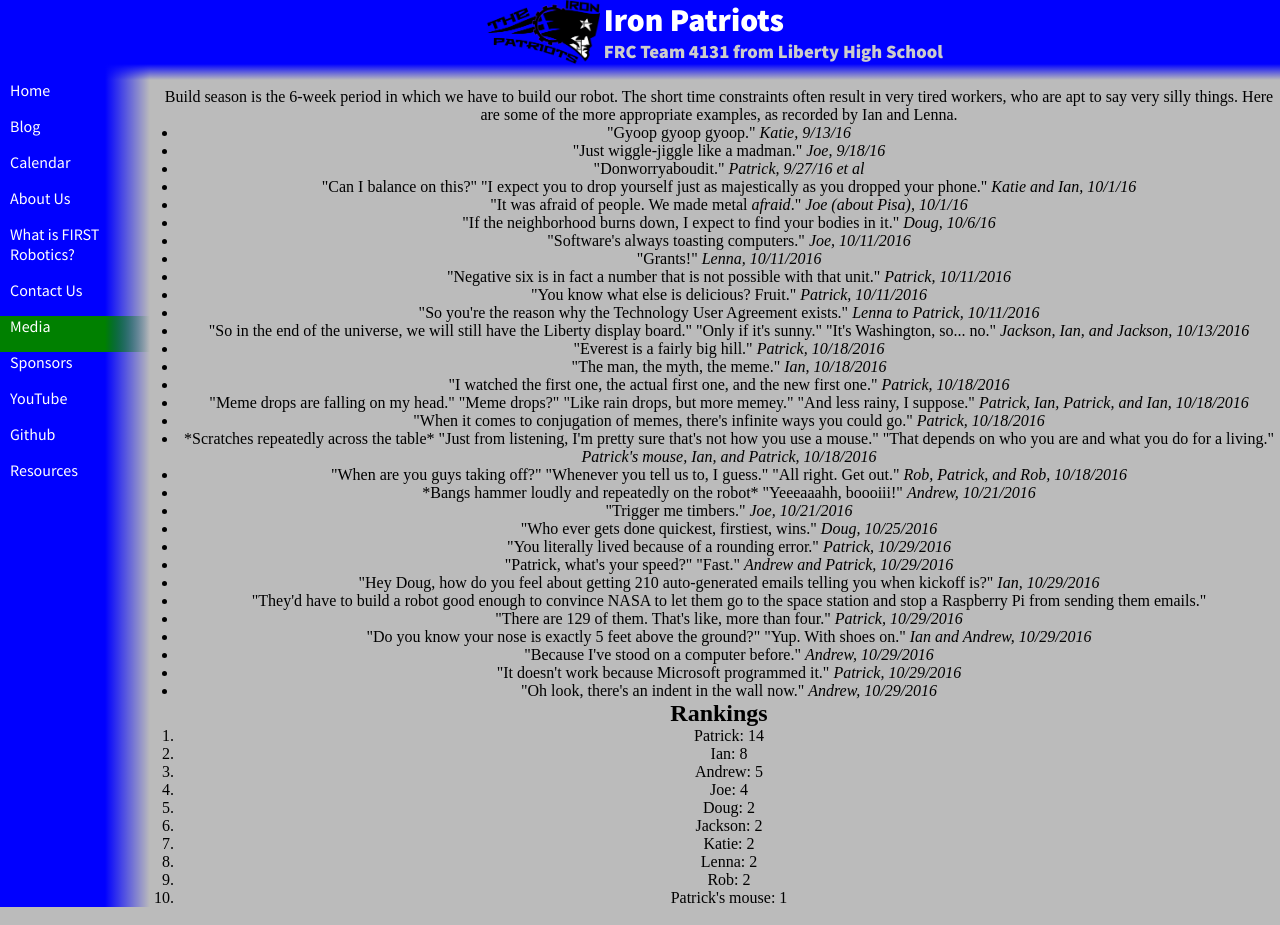
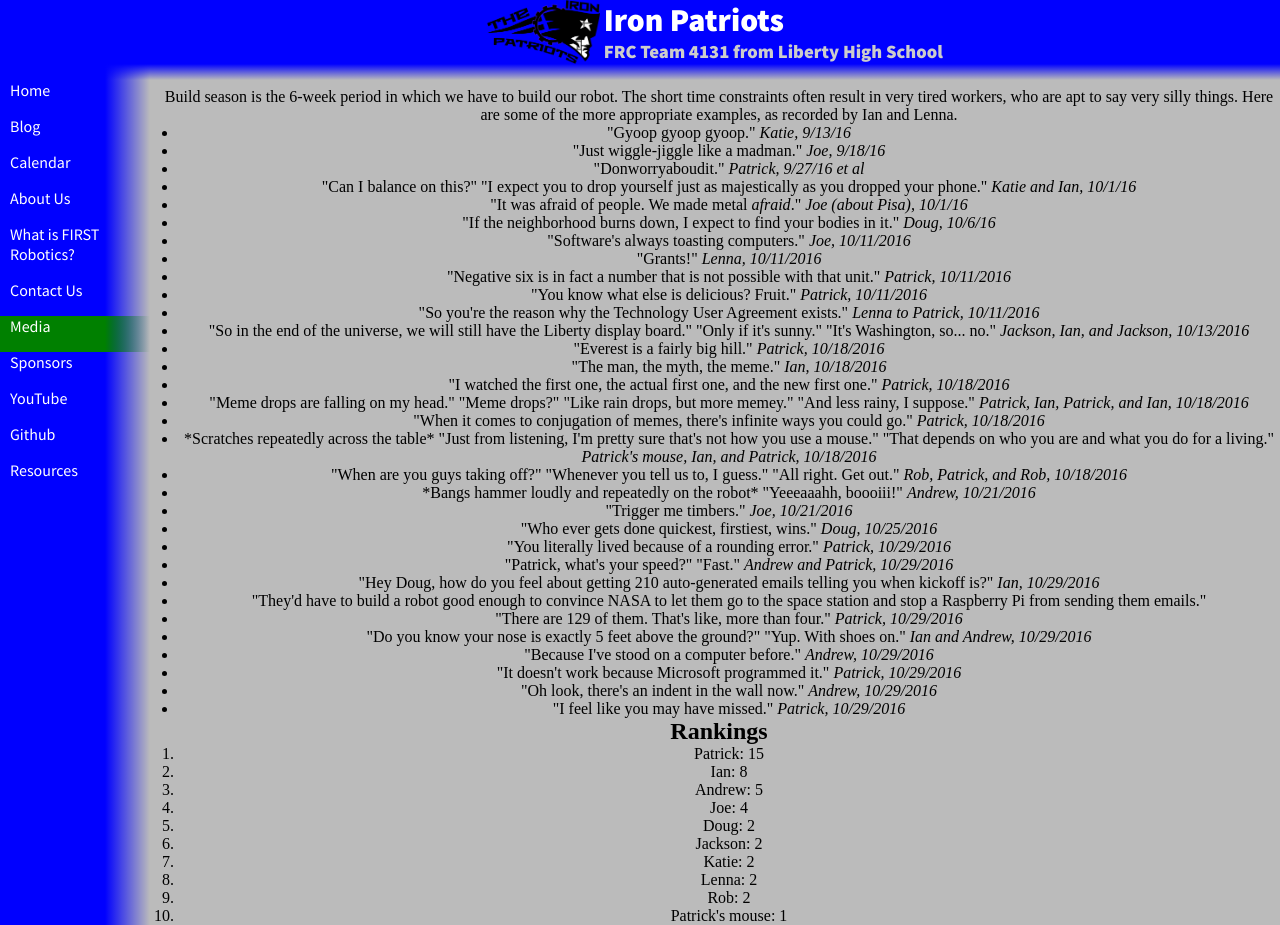
Before and after one commit to katiebugmoon/FRC4131.github.io, a Jekyll site: the page built from media/2017/quotes.html, in a window 1280 px wide. Built offline with Jekyll 4.4.1, drawn with Linux system fonts in a browser that asks for light colours; nearby versions of some CDN libraries.

Commit message:
Update quotes.html

```diff
--- a/media/2017/quotes.html
+++ b/media/2017/quotes.html
@@ -35,6 +35,7 @@ title: Build Season 2017 Quotes
 	<li>"Because I've stood on a computer before." <i>Andrew, 10/29/2016</i></li>
 	<li>"It doesn't work because Microsoft programmed it." <i>Patrick, 10/29/2016</i></li>
 	<li>"Oh look, there's an indent in the wall now." <i>Andrew, 10/29/2016</i></li>
+	<li>"I feel like you may have missed." <i>Patrick, 10/29/2016</i></li>
 </ul>
 <h2>Rankings</h2>
 <ol id='rankings'></ol>
```
